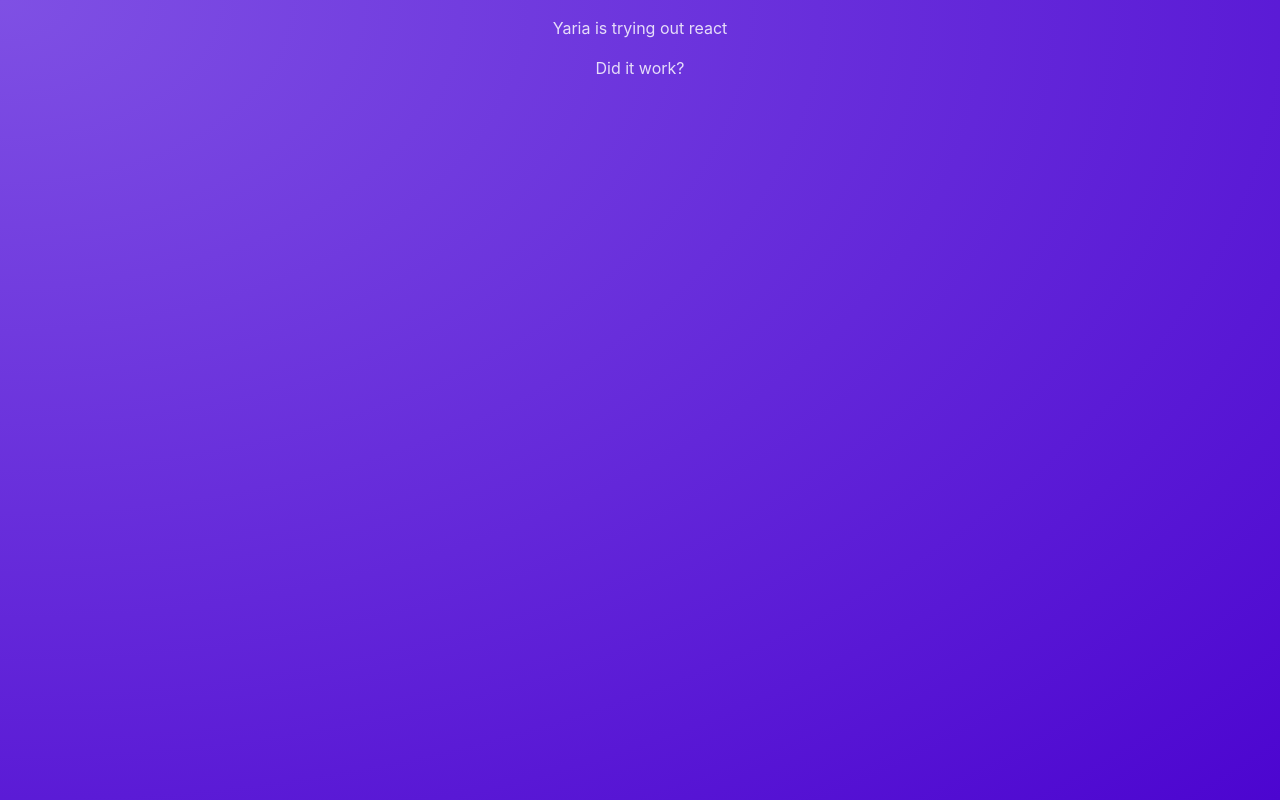
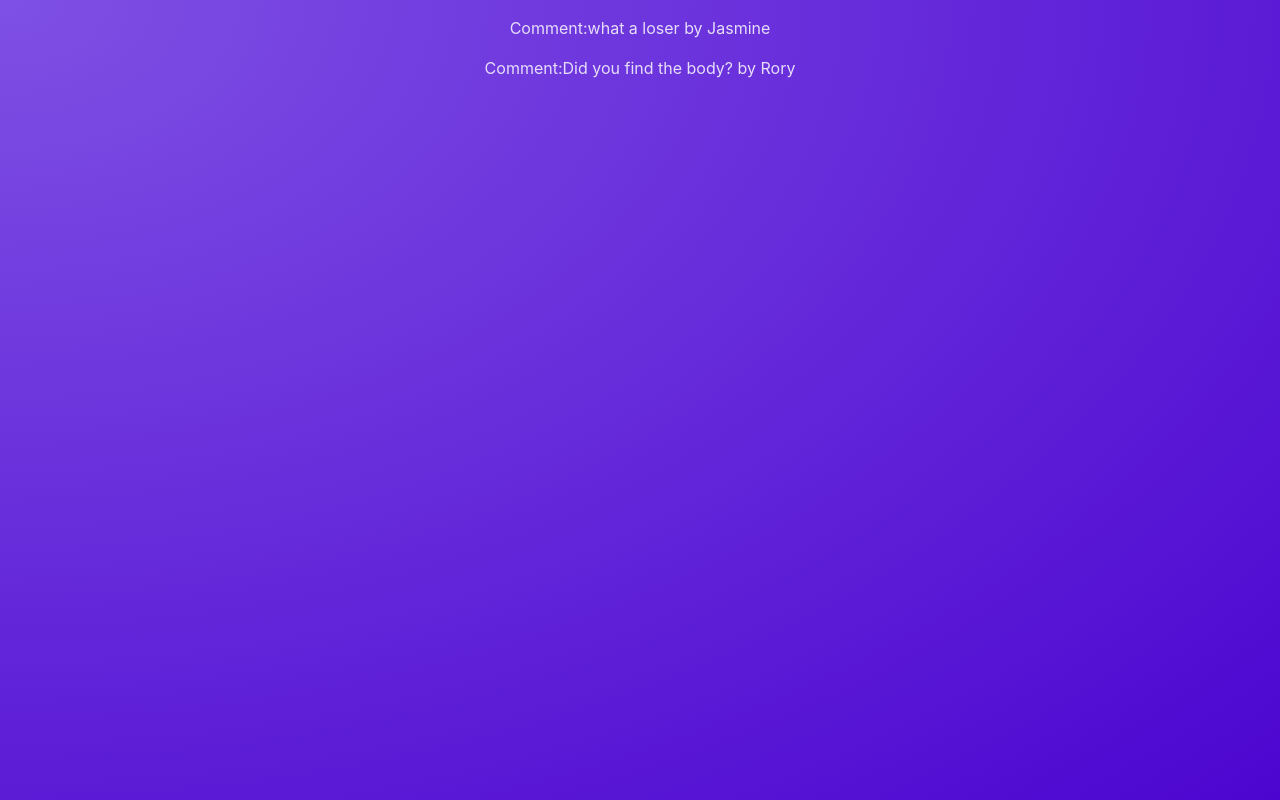
Before and after one commit to YarialisGuzman/makeAPost, a React (Vite) app: page / in a window 1280 px wide. Built offline with nearby package versions, Linux system fonts and the light colour scheme.

Commit message:
make comments dynamic

```diff
--- a/src/App.jsx
+++ b/src/App.jsx
@@ -1,7 +1,12 @@
 import Post from "./components/Post";
 
 function App() {
-  return <Post/>;
+  return(
+    <main>
+      <Post author="Jasmine" body="what a loser"></Post>
+      <Post author="Rory" body="Did you find the body?"/>
+    </main>
+  );
 }
 
 export default App;
--- a/src/components/Post.jsx
+++ b/src/components/Post.jsx
@@ -1,8 +1,8 @@
-function Post(){
+function Post(props){
     return(
         <div>
-            <p>Yaria is trying out react</p>
-            <p>Did it work?</p>
+            <p>Comment:{props.body} by {props.author}</p>
+
         </div>
     )
 }
```
